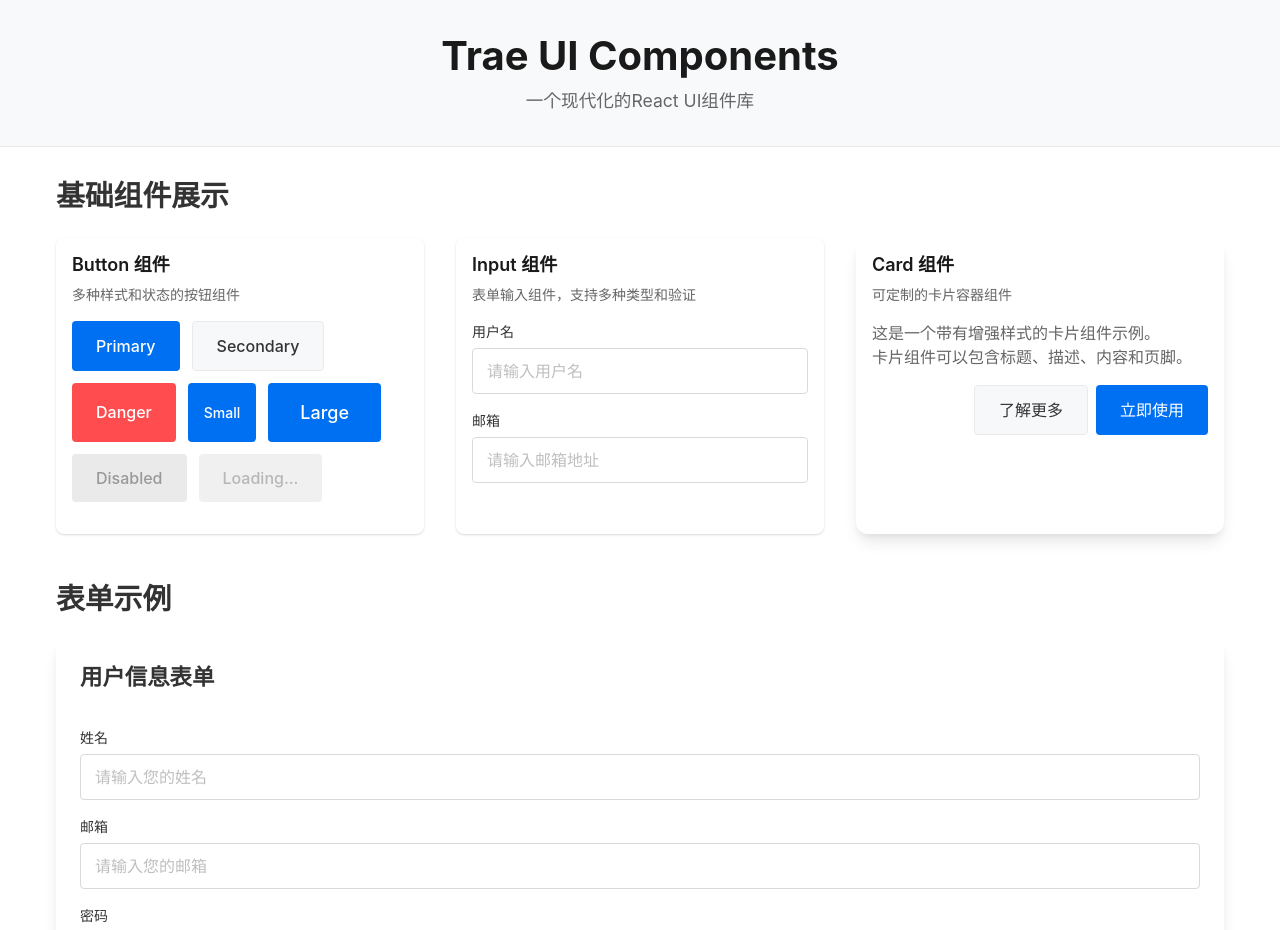
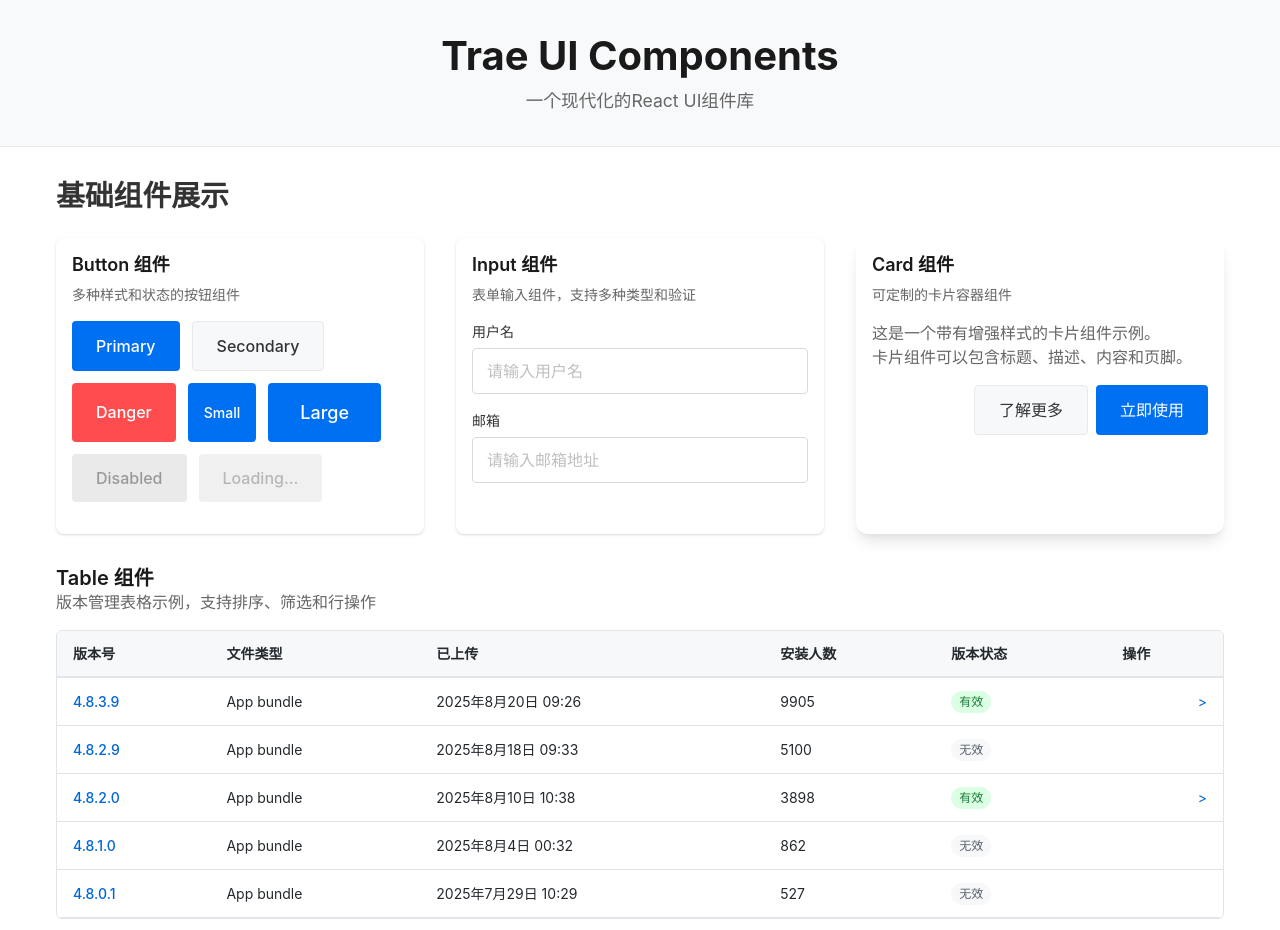
Before and after one commit to maozp2014/trae-ui-components, a React (Vite) app: page / in a window 1280 px wide. Shown: the top 930 px of the page. Built offline with nearby package versions, Linux system fonts and the light colour scheme.

Commit message:
feat: 添加Table组件并更新README文档
1. 创建了Table组件，实现了版本管理表格功能
2. 更新了README.md文件，添加了组件信息和最近功能更新
3. 修改了App.jsx，集成了Table组件的使用示例
4. 更新了组件索引文件，导出Table组件

```diff
--- a/src/App.jsx
+++ b/src/App.jsx
@@ -1,11 +1,89 @@
 import React, { useState } from 'react';
 import './App.css';
-import { Button, Card, Input } from './components';
+import { Button, Card, Input, Table } from './components';
 
 function App() {
   const [name, setName] = useState('');
   const [email, setEmail] = useState('');
   const [isSubmitted, setIsSubmitted] = useState(false);
+
+  // 表格示例数据 - 版本管理表格数据
+  const versionData = [
+    {
+      id: '48369',
+      version: '4.8.3.9',
+      fileType: 'App bundle',
+      uploadDate: '2025年8月20日 09:26',
+      downloads: '9905',
+      status: '有效',
+    },
+    {
+      id: '48269',
+      version: '4.8.2.9',
+      fileType: 'App bundle',
+      uploadDate: '2025年8月18日 09:33',
+      downloads: '5100',
+      status: '无效',
+    },
+    {
+      id: '48200',
+      version: '4.8.2.0',
+      fileType: 'App bundle',
+      uploadDate: '2025年8月10日 10:38',
+      downloads: '3898',
+      status: '有效',
+    },
+    {
+      id: '48100',
+      version: '4.8.1.0',
+      fileType: 'App bundle',
+      uploadDate: '2025年8月4日 00:32',
+      downloads: '862',
+      status: '无效',
+    },
+    {
+      id: '48010',
+      version: '4.8.0.1',
+      fileType: 'App bundle',
+      uploadDate: '2025年7月29日 10:29',
+      downloads: '527',
+      status: '无效',
+    },
+  ];
+
+  // 表格列配置
+  const columns = [
+    {
+      title: '版本号',
+      dataIndex: 'version',
+      key: 'version',
+    },
+    {
+      title: '文件类型',
+      dataIndex: 'fileType',
+      key: 'fileType',
+    },
+    {
+      title: '已上传',
+      dataIndex: 'uploadDate',
+      key: 'uploadDate',
+    },
+    {
+      title: '安装人数',
+      dataIndex: 'downloads',
+      key: 'downloads',
+    },
+    {
+      title: '版本状态',
+      dataIndex: 'status',
+      key: 'status',
+    },
+  ];
+
+  const handleRowClick = (row) => {
+    console.log('选择的版本:', row);
+    alert(`选择了版本: ${row.version}`);
+  };
 
   const handleSubmit = (e) => {
     e.preventDefault();
@@ -65,6 +143,18 @@ function App() {
               </div>
             </Card>
           </div>
+
+          <div style={{ marginTop: '32px' }}>
+            <h3>Table 组件</h3>
+            <p>版本管理表格示例，支持排序、筛选和行操作</p>
+            <div style={{ marginTop: '16px' }}>
+              <Table
+                data={versionData}
+                columns={columns}
+                onRowClick={handleRowClick}
+              />
+            </div>
+          </div>
         </section>
 
         <section className="form-section">
--- /dev/null
+++ b/src/components/Table/Table.jsx
@@ -0,0 +1,214 @@
+import React, { useState } from 'react';
+import styled, { css } from 'styled-components';
+
+/**
+ * 表格单元格组件
+ */
+const TableCell = styled.td.attrs(props => ({
+  align: props.align || 'left',
+}))`
+  padding: 12px 16px;
+  border-bottom: 1px solid ${props => props.theme.borderColor || '#e1e4e8'};
+  font-size: 14px;
+  color: ${props => props.theme.textColor || '#24292e'};
+  text-align: ${props => props.align};
+  ${props => props.highlight && css`
+    color: ${props.theme.primaryColor || '#0366d6'};
+    font-weight: 500;
+  `}
+`;
+
+/**
+ * 表格行组件
+ */
+const TableRow = styled.tr`
+  background-color: ${props => props.theme.backgroundColor || '#ffffff'};
+  &:hover {
+    background-color: ${props => props.theme.hoverBackgroundColor || '#f6f8fa'};
+  }
+  ${props => props.disabled && `
+    opacity: 0.6;
+  `}
+`;
+
+/**
+ * 表格头部单元格组件
+ */
+const TableHeaderCell = styled.th`
+  padding: 12px 16px;
+  border-bottom: 2px solid ${props => props.theme.borderColor || '#e1e4e8'};
+  font-size: 14px;
+  font-weight: 600;
+  color: ${props => props.theme.textColor || '#24292e'};
+  text-align: left;
+  background-color: ${props => props.theme.headerBackgroundColor || '#f6f8fa'};
+`;
+
+/**
+ * 表格容器组件
+ */
+const TableContainer = styled.div`
+  width: 100%;
+  overflow-x: auto;
+  border: 1px solid ${props => props.theme.borderColor || '#e1e4e8'};
+  border-radius: ${props => props.theme.borderRadius || '6px'};
+  background-color: ${props => props.theme.backgroundColor || '#ffffff'};
+`;
+
+/**
+ * 表格组件
+ */
+const TableElement = styled.table`
+  width: 100%;
+  border-collapse: collapse;
+  font-family: ${props => props.theme.fontFamily || '-apple-system, BlinkMacSystemFont, "Segoe UI", Roboto, Helvetica, Arial, sans-serif'};
+`;
+
+/**
+ * 版本状态标签组件
+ */
+const StatusBadge = styled.span`
+  display: inline-block;
+  padding: 2px 8px;
+  border-radius: 12px;
+  font-size: 12px;
+  font-weight: 500;
+  ${props => props.status === '有效' ? `
+    background-color: #dcffe4;
+    color: #1a7f37;
+  ` : `
+    background-color: #f6f8fa;
+    color: #586069;
+  `}
+`;
+
+/**
+ * 操作按钮组件
+ */
+const ActionButton = styled.button`
+  background: none;
+  border: none;
+  color: ${props => props.theme.primaryColor || '#0366d6'};
+  cursor: pointer;
+  font-size: 14px;
+  &:hover {
+    text-decoration: underline;
+  }
+`;
+
+/**
+ * 表格组件 - 用于展示版本管理数据
+ * @param {Object} props - 组件属性
+ * @param {Array} props.data - 表格数据数组
+ * @param {Array} props.columns - 表格列配置
+ * @param {Function} props.onRowClick - 行点击事件处理函数
+ * @param {Object} props.theme - 主题配置
+ */
+const Table = ({ data = [], columns = [], onRowClick, theme = {} }) => {
+  // 定义默认主题
+  const defaultTheme = {
+    primaryColor: '#0366d6',
+    backgroundColor: '#ffffff',
+    hoverBackgroundColor: '#f6f8fa',
+    headerBackgroundColor: '#f6f8fa',
+    textColor: '#24292e',
+    borderColor: '#e1e4e8',
+    borderRadius: '6px',
+    fontFamily: '-apple-system, BlinkMacSystemFont, "Segoe UI", Roboto, Helvetica, Arial, sans-serif'
+  };
+
+  // 合并主题
+  const mergedTheme = { ...defaultTheme, ...theme };
+
+  // 如果没有数据，显示空状态
+  if (!data || data.length === 0) {
+    return (
+      <TableContainer theme={mergedTheme}>
+        <div style={{ padding: '24px', textAlign: 'center', color: '#586069' }}>
+          暂无数据
+        </div>
+      </TableContainer>
+    );
+  }
+
+  return (
+    <TableContainer theme={mergedTheme}>
+      <TableElement theme={mergedTheme}>
+        <thead>
+          <tr>
+            {columns.map((column, index) => (
+              <TableHeaderCell key={index} theme={mergedTheme}>
+                {column.title}
+              </TableHeaderCell>
+            ))}
+            <TableHeaderCell key="action-header" theme={mergedTheme} align="right">
+              操作
+            </TableHeaderCell>
+          </tr>
+        </thead>
+        <tbody>
+          {data.map((row, rowIndex) => {
+            // 阻止无效行的点击事件冒泡
+            const handleRowClick = row.status === '无效' ? (e) => e.stopPropagation() : () => onRowClick && onRowClick(row);
+
+            return (
+              <TableRow
+                key={rowIndex}
+                onClick={handleRowClick}
+                theme={mergedTheme}
+                style={{ cursor: row.status === '无效' ? 'default' : 'pointer' }}
+              >
+                {columns.map((column, colIndex) => {
+                  const value = row[column.dataIndex];
+
+                  // 自定义渲染单元格
+                  if (column.render) {
+                    return (
+                      <TableCell key={colIndex} theme={mergedTheme}>
+                        {column.render(value, row, rowIndex)}
+                      </TableCell>
+                    );
+                  }
+
+                  // 特殊处理状态列
+                  if (column.dataIndex === 'status') {
+                    return (
+                      <TableCell key={colIndex} theme={mergedTheme}>
+                        <StatusBadge status={value}>{value}</StatusBadge>
+                      </TableCell>
+                    );
+                  }
+
+                  // 特殊处理版本号列
+                  if (column.dataIndex === 'version') {
+                    return (
+                      <TableCell key={colIndex} theme={mergedTheme} highlight>
+                        {value}
+                      </TableCell>
+                    );
+                  }
+
+                  // 默认渲染
+                  return (
+                    <TableCell key={colIndex} theme={mergedTheme}>
+                      {value}
+                    </TableCell>
+                  );
+                })}
+                <TableCell key="action" theme={mergedTheme} align="right">
+                  {row.status !== '无效' && (
+                    <ActionButton theme={mergedTheme}>
+                      &gt;
+                    </ActionButton>
+                  )}
+                </TableCell>
+              </TableRow>
+            );
+          })}
+        </tbody>
+      </TableElement>
+    </TableContainer>
+  );
+};
+
+export default Table;
--- a/src/components/index.js
+++ b/src/components/index.js
@@ -2,3 +2,4 @@
 export { default as Button } from './Button/Button';
 export { default as Card } from './Card/Card';
 export { default as Input } from './Input/Input';
+export { default as Table } from './Table/Table';
```
Also changed, not shown: 2 other files (tests, documents, lock files or other folders).
